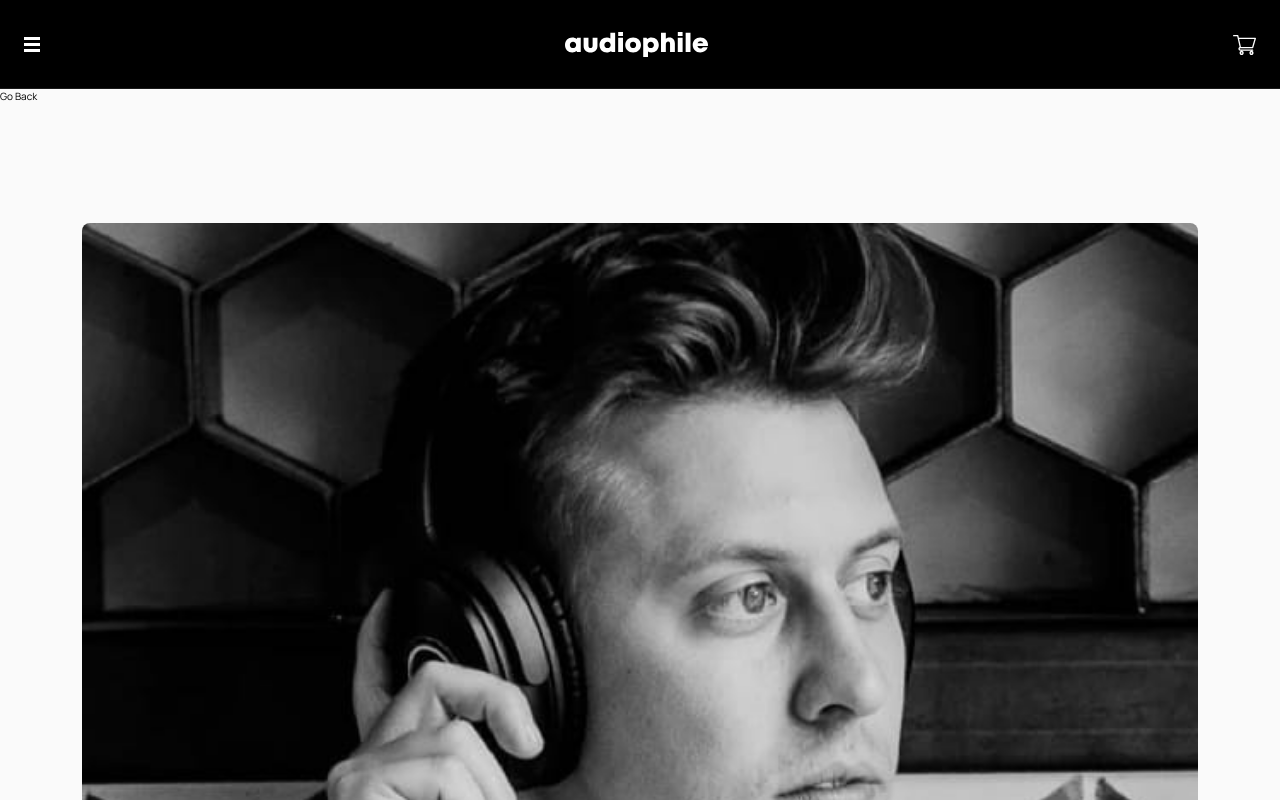
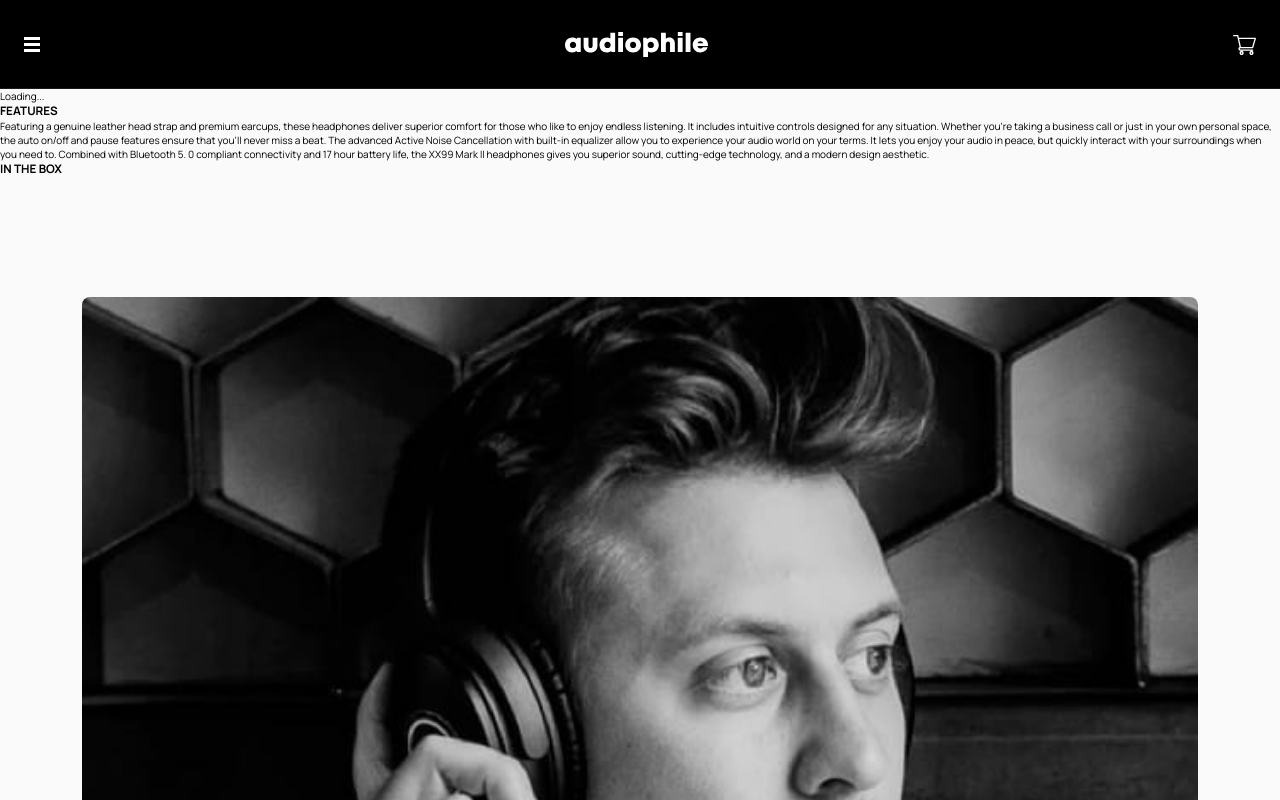
Before and after one commit to GIGAKLIBADZE/audiophile-ecommerce-website, a React (Vite) app: page /1/1 in a window 1280 px wide. Shown: the top 800 px of the page. Built offline with nearby package versions, Linux system fonts and the light colour scheme.

Commit message:
replace the both filter and the map higher-order functions with the find one

```diff
--- a/src/components/product/ProductDescription.tsx
+++ b/src/components/product/ProductDescription.tsx
@@ -1,5 +1,43 @@
+import { useSelector } from "react-redux";
+import { RootState } from "../../store";
+import { IItem } from "../../types/types";
+import { useParams } from "react-router-dom";
+
 const ProductDescription: React.FC = () => {
-  return <></>;
+  const { slug } = useParams();
+  const data: any = useSelector(
+    (store: RootState) => store.fetchedInformation.info
+  );
+
+  if (!data) {
+    return <div>Loading...</div>;
+  }
+
+  return (
+    <div>
+      <div>
+        <h3>FEATURES</h3>
+        <p>
+          Featuring a genuine leather head strap and premium earcups, these
+          headphones deliver superior comfort for those who like to enjoy
+          endless listening. It includes intuitive controls designed for any
+          situation. Whether you’re taking a business call or just in your own
+          personal space, the auto on/off and pause features ensure that you’ll
+          never miss a beat. The advanced Active Noise Cancellation with
+          built-in equalizer allow you to experience your audio world on your
+          terms. It lets you enjoy your audio in peace, but quickly interact
+          with your surroundings when you need to. Combined with Bluetooth 5. 0
+          compliant connectivity and 17 hour battery life, the XX99 Mark II
+          headphones gives you superior sound, cutting-edge technology, and a
+          modern design aesthetic.
+        </p>
+      </div>
+      <div>
+        <h3>IN THE BOX</h3>
+        {/* <ul>{data.filter((item: IItem) => item.slug === slug).map((item) => )}</ul> */}
+      </div>
+    </div>
+  );
 };
 
 export default ProductDescription;
--- a/src/components/product/ProductDetails.tsx
+++ b/src/components/product/ProductDetails.tsx
@@ -4,15 +4,13 @@ import { useParams } from "react-router-dom";
 import { IItem } from "../../types/types";
 
 const ProductDetails: React.FC = () => {
-  console.log("ProductDetails component rendered!");
-
   const data: any = useSelector(
     (store: RootState) => store.fetchedInformation.info
   );
   const { slug } = useParams();
+  const product = data.find((item: IItem) => item.slug === slug);
 
-  console.log(data);
-  if (!data) {
+  if (!data || !product) {
     return <div>Loading...</div>;
   }
 
@@ -20,18 +18,15 @@ const ProductDetails: React.FC = () => {
     <>
       <div>
         <p>Go Back</p>
-        {data
-          .filter((item: IItem) => item.slug === slug && item.new === true)
-          .map((item: IItem) => (
-            <div key={item.id}>
+        <div key={product.id}>
           <div>
-                <img src={item.image.toString()} />
+            <img src={product.image.toString()} />
           </div>
           <div>
             <p>NEW PRODUCT</p>
-                <h3>{item.name}</h3>
-                <p>{item.description}</p>
-                <p>{item.price}</p>
+            <h3>{product.name}</h3>
+            <p>{product.description}</p>
+            <p>{product.price}</p>
             <div>
               <div>
                 <p>
@@ -42,7 +37,6 @@ const ProductDetails: React.FC = () => {
             </div>
           </div>
         </div>
-          ))}
       </div>
     </>
   );
--- a/src/features/data/dataSlice.ts
+++ b/src/features/data/dataSlice.ts
@@ -2,13 +2,12 @@ import { createSlice, PayloadAction, } from "@reduxjs/toolkit";
 import { AppDispatch } from "../../store";
 
 const initialState = {
-    info: ""
+    info: []
 }
 
 const dataSlice = createSlice({
     name: "data",
     initialState,
-
     reducers: {
         getInformation(state, action: PayloadAction<any>) {
             state.info = action.payload
```
Lines whose indentation alone changed are shown as unchanged.
